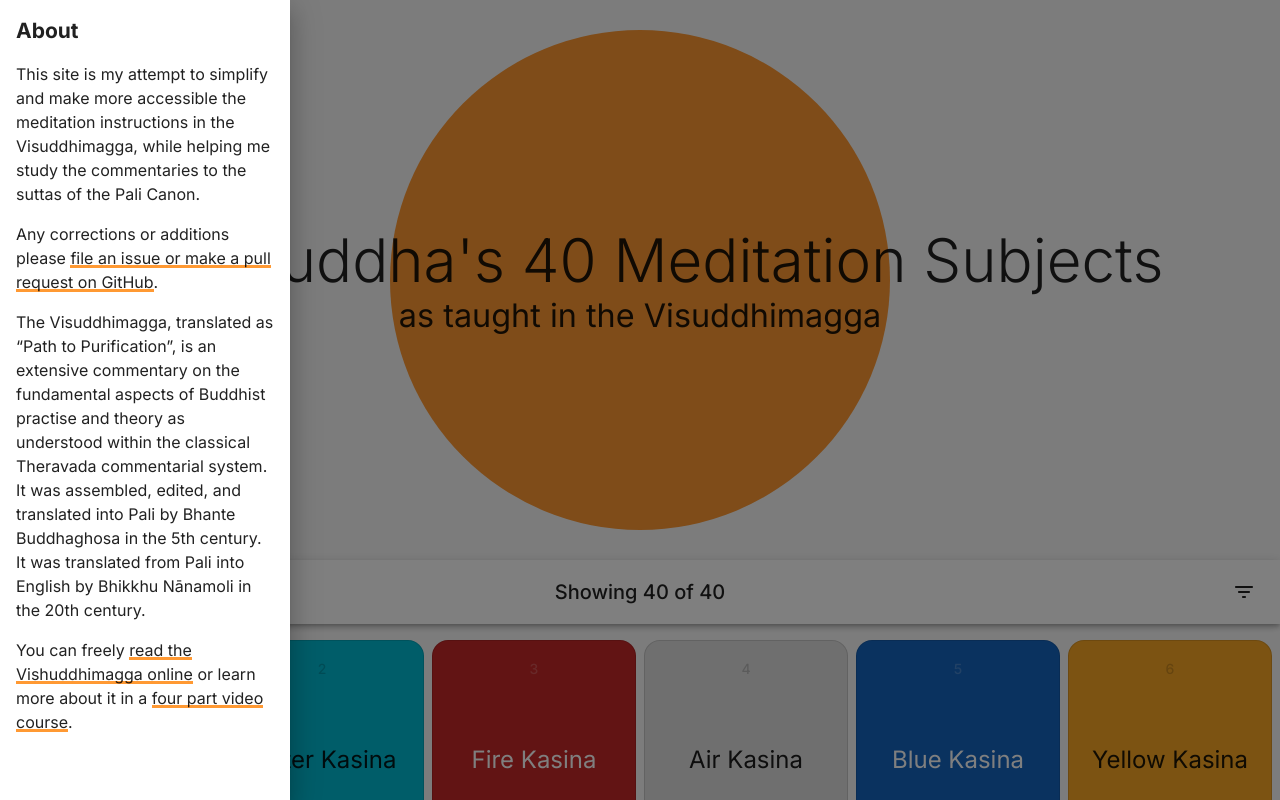
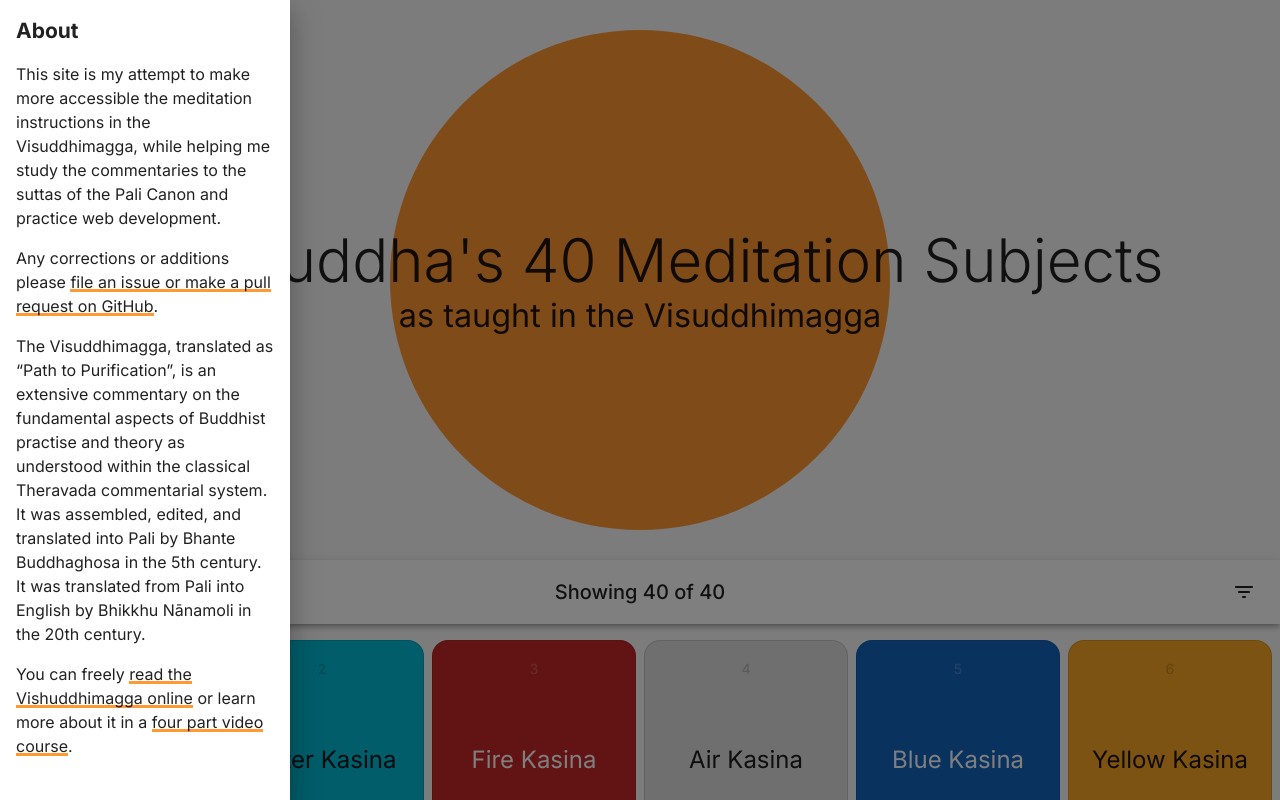
Before and after one commit to benmneb/meditation-subjects, a React (Create React App) app: page / in a window 1280 px wide. Both pictures are taken after a click on the button 36 px from the left and 592 px from the top of the page. Shown: the top 800 px of the page. Built offline with nearby package versions, Linux system fonts and the light colour scheme.

Commit message:
edit text

```diff
--- a/src/components/AboutDrawer.jsx
+++ b/src/components/AboutDrawer.jsx
@@ -44,9 +44,9 @@ export default function AboutDrawer() {
 					</Typography>
 				</Box>
 				<Typography paragraph>
-					This site is my attempt to simplify and make more accessible the meditation
-					instructions in the Visuddhimagga, while helping me study the commentaries to
-					the suttas of the Pali Canon.
+					This site is my attempt to make more accessible the meditation instructions in
+					the Visuddhimagga, while helping me study the commentaries to the suttas of the
+					Pali Canon and practice web development.
 				</Typography>
 				<Typography paragraph>
 					Any corrections or additions please{' '}
```
